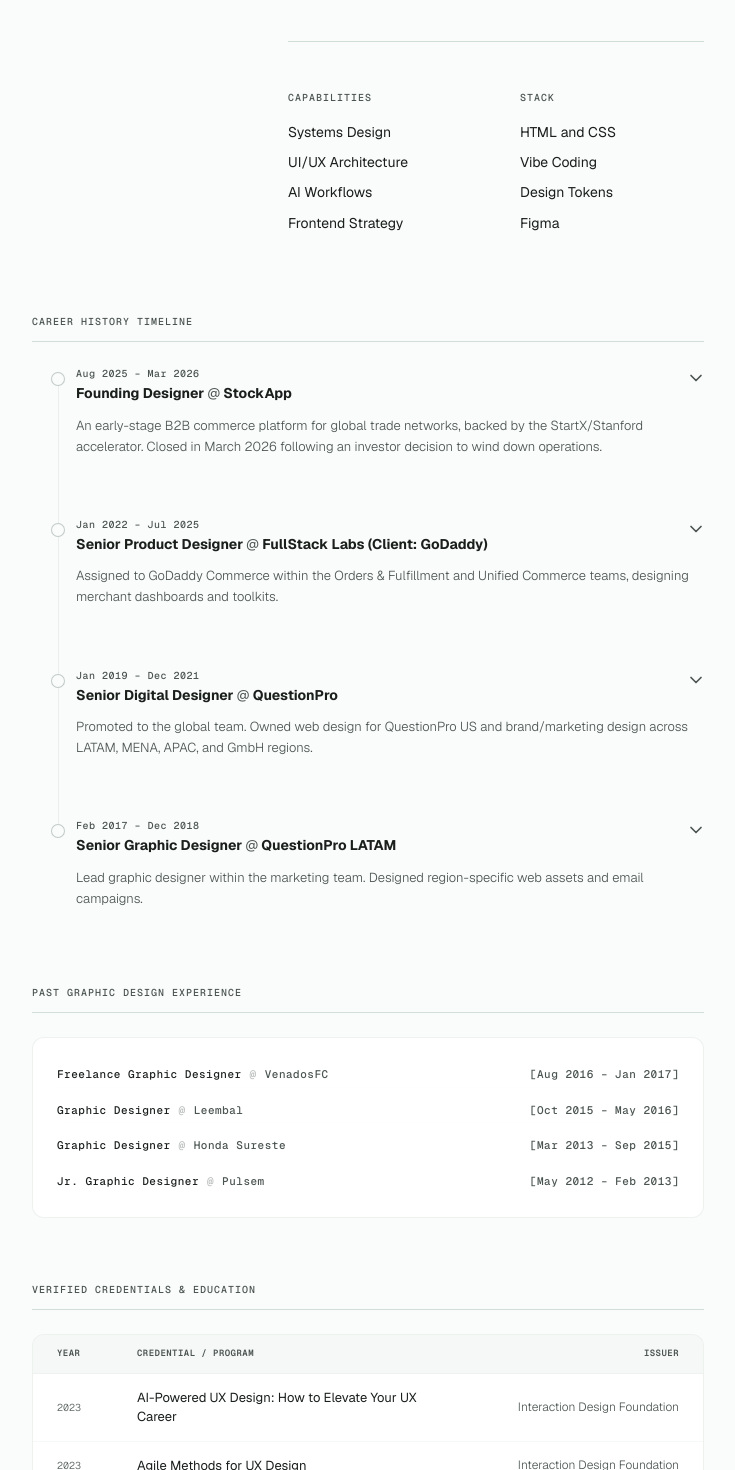
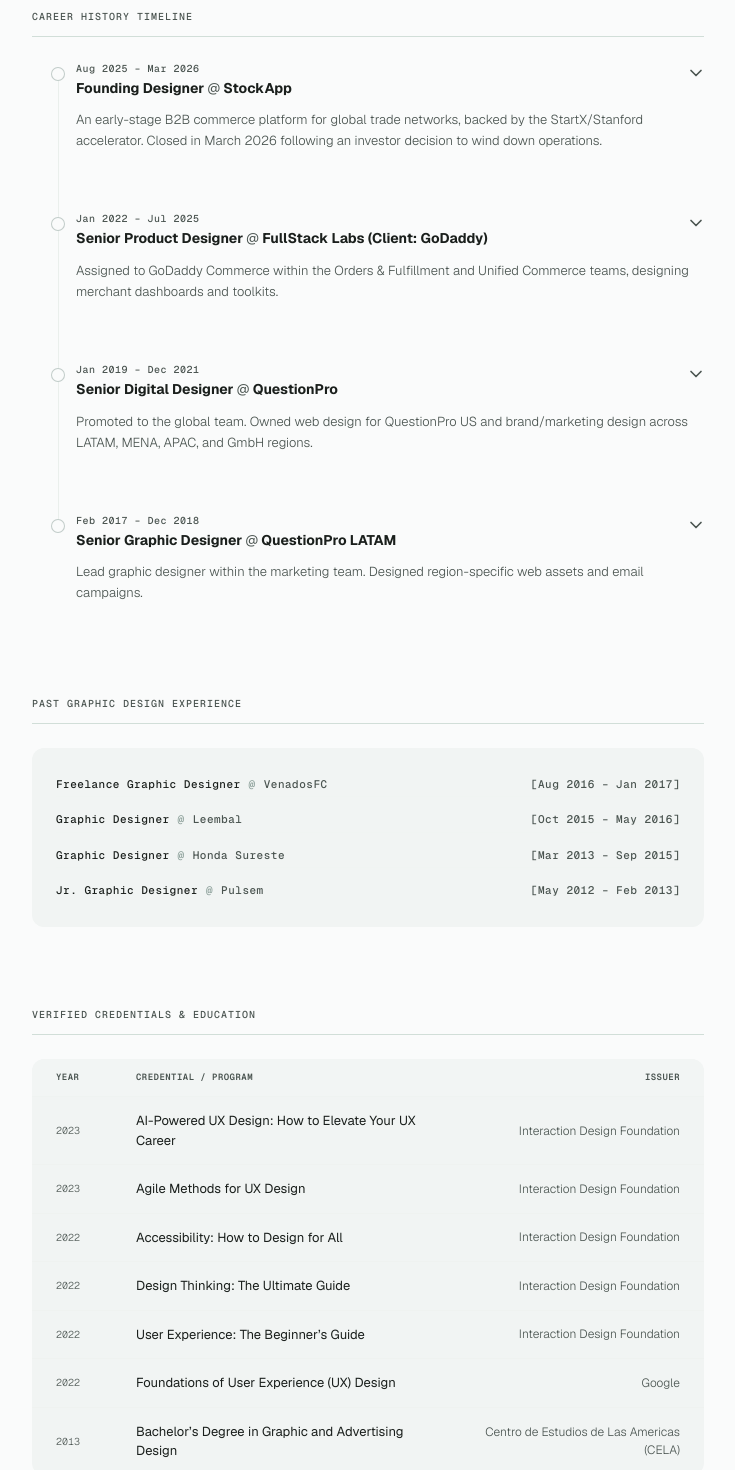
Before and after one commit to omguillermo/portfolio-gemini-v0, a Next.js app: page /about in a window 1280 px wide. Shown: the part 980-2450 px from the top of the page, without its empty margins (272-1007 px from the left). Built offline with nearby package versions, Linux system fonts and the light colour scheme.

Commit message:
design: about page improvements and layout padding standardization

```diff
--- a/app/about/page.tsx
+++ b/app/about/page.tsx
@@ -3,6 +3,7 @@
 import React, { useState, useRef } from 'react';
 import Image from 'next/image';
 import { motion } from 'framer-motion';
+import { ArrowUpRight } from 'lucide-react';
 import Reveal from '@/components/Reveal';
 import TooltipFollower from '@/components/TooltipFollower';
 
@@ -19,8 +20,8 @@
   };
 
   return (
-    <div className="min-h-screen text-primary font-sans antialiased pb-32 selection:bg-selection-bg selection:text-selection-text">
-      <main className="max-w-3xl mx-auto px-6 pt-32 pb-16 md:px-12 md:pt-40 md:pb-24 relative z-10">
+    <div className="min-h-screen text-primary font-sans antialiased pb-0 selection:bg-selection-bg selection:text-selection-text">
+      <main className="max-w-3xl mx-auto px-6 pt-20 pb-12 md:px-12 md:pt-24 md:pb-20 relative z-10">
 
         <Reveal width="100%">
           <h1 className="text-display font-bold tracking-tighter mb-8 leading-tight">
@@ -111,7 +112,6 @@
           </Reveal>
 
           <Reveal width="100%" delay={0.1}>
-            <div className="space-y-12">
             <section className="space-y-4 text-body text-secondary leading-relaxed font-light">
               <p>
                 Hello! I&apos;m Omar Guillermo, a Senior Product Designer with over 14 years of experience.
@@ -135,28 +135,6 @@
                 Feel free to reach out at any time, even just for a quick chat. Looking forward to meeting you!
               </p>
             </section>
-
-              <div className="grid grid-cols-2 gap-12 pt-12 border-t border-border">
-                <div className="space-y-4">
-                  <h3 className="text-mono text-secondary uppercase tracking-widest">Capabilities</h3>
-                  <ul className="space-y-2 text-body">
-                    <li>Systems Design</li>
-                    <li>UI/UX Architecture</li>
-                    <li>AI Workflows</li>
-                    <li>Frontend Strategy</li>
-                  </ul>
-                </div>
-                <div className="space-y-4">
-                  <h3 className="text-mono text-secondary uppercase tracking-widest">Stack</h3>
-                  <ul className="space-y-2 text-body">
-                    <li>HTML and CSS</li>
-                    <li>Vibe Coding</li>
-                    <li>Design Tokens</li>
-                    <li>Figma</li>
-                  </ul>
-                </div>
-              </div>
-            </div>
           </Reveal>
         </div>
 
@@ -258,7 +236,7 @@
         </div>
 
         {/* Prior Experience Section */}
-        <div className="mt-16 space-y-6">
+        <div className="mt-20 space-y-6">
           <Reveal width="100%" overflow="visible">
             <h2 className="text-mono text-secondary uppercase tracking-widest border-b border-border pb-3 mb-6">
               Past Graphic Design Experience
@@ -266,12 +244,12 @@
           </Reveal>
 
           <Reveal width="100%">
-            <div className="font-mono text-mono text-secondary/80 bg-surface border border-border/40 rounded-xl p-6 space-y-2.5">
+            <div className="font-mono text-mono text-secondary bg-surface-inset border-0 rounded-xl p-6 space-y-2.5">
               {priorExperiences.map((exp, idx) => (
                 <div key={idx} className="flex flex-col sm:flex-row sm:items-center justify-between gap-1 text-[11px] hover:text-primary transition-colors py-1 border-b border-border/5 last:border-0">
                   <div className="flex items-center gap-2">
                     <span className="text-primary font-medium">{exp.role}</span>
-                    <span className="text-secondary/40">@</span>
+                    <span className="text-muted">@</span>
                     <span className="text-secondary">{exp.company}</span>
                   </div>
                   <div className="text-secondary tabular-nums">
@@ -284,7 +262,7 @@
         </div>
 
         {/* Certifications and Training */}
-        <div className="mt-16 space-y-6">
+        <div className="mt-20 space-y-6">
           <Reveal width="100%" overflow="visible">
             <h2 className="text-mono text-secondary uppercase tracking-widest border-b border-border pb-3 mb-6">
               Verified Credentials & Education
@@ -292,20 +270,34 @@
           </Reveal>
 
           <Reveal width="100%">
-            <div className="overflow-x-auto border border-border/40 rounded-xl bg-surface">
+            <div className="overflow-x-auto border-0 rounded-xl bg-surface-inset">
               <table className="w-full text-left border-collapse">
                 <thead>
-                  <tr className="border-b border-border/40 text-mono font-mono text-[9px] uppercase tracking-wider text-secondary bg-muted/8">
+                  <tr className="border-b border-border/10 text-mono font-mono text-[9px] uppercase tracking-wider text-secondary bg-surface/5">
                     <th className="px-6 py-3 font-semibold w-20">Year</th>
                     <th className="px-6 py-3 font-semibold">Credential / Program</th>
                     <th className="px-6 py-3 font-semibold text-right">Issuer</th>
                   </tr>
                 </thead>
-                <tbody className="divide-y divide-border/20 text-[13px] font-light">
+                <tbody className="divide-y divide-border/10 text-[13px] font-light">
                   {educationAndCerts.map((cert, idx) => (
-                    <tr key={idx} className="hover:bg-border/30 transition-colors">
+                    <tr key={idx} className="hover:bg-surface/10 transition-colors">
                       <td className="px-6 py-3.5 font-mono text-[10px] text-secondary tabular-nums">{cert.year}</td>
-                      <td className="px-6 py-3.5 text-primary font-normal">{cert.title}</td>
+                      <td className="px-6 py-3.5 text-primary font-normal">
+                        {cert.link ? (
+                          <a
+                            href={cert.link}
+                            target="_blank"
+                            rel="noopener noreferrer"
+                            className="inline hover:text-brand transition-colors group/link"
+                          >
+                            {cert.title}
+                            <ArrowUpRight className="inline-block w-3.5 h-3.5 ml-1 align-middle -translate-y-[1px] opacity-0 group-hover/link:opacity-100 transition-opacity text-brand" />
+                          </a>
+                        ) : (
+                          cert.title
+                        )}
+                      </td>
                       <td className="px-6 py-3.5 text-secondary text-right text-[12px]">{cert.issuer}</td>
                     </tr>
                   ))}
@@ -385,11 +377,11 @@
 ];
 
 const educationAndCerts = [
-  { year: '2023', title: 'AI-Powered UX Design: How to Elevate Your UX Career', issuer: 'Interaction Design Foundation' },
-  { year: '2023', title: 'Agile Methods for UX Design', issuer: 'Interaction Design Foundation' },
-  { year: '2022', title: 'Accessibility: How to Design for All', issuer: 'Interaction Design Foundation' },
-  { year: '2022', title: 'Design Thinking: The Ultimate Guide', issuer: 'Interaction Design Foundation' },
-  { year: '2022', title: 'User Experience: The Beginner’s Guide', issuer: 'Interaction Design Foundation' },
-  { year: '2022', title: 'Foundations of User Experience (UX) Design', issuer: 'Google' },
+  { year: '2023', title: 'AI-Powered UX Design: How to Elevate Your UX Career', issuer: 'Interaction Design Foundation', link: 'https://www.interaction-design.org/' },
+  { year: '2023', title: 'Agile Methods for UX Design', issuer: 'Interaction Design Foundation', link: 'https://www.interaction-design.org/' },
+  { year: '2022', title: 'Accessibility: How to Design for All', issuer: 'Interaction Design Foundation', link: 'https://www.interaction-design.org/' },
+  { year: '2022', title: 'Design Thinking: The Ultimate Guide', issuer: 'Interaction Design Foundation', link: 'https://www.interaction-design.org/' },
+  { year: '2022', title: 'User Experience: The Beginner’s Guide', issuer: 'Interaction Design Foundation', link: 'https://www.interaction-design.org/' },
+  { year: '2022', title: 'Foundations of User Experience (UX) Design', issuer: 'Google', link: 'https://grow.google/' },
   { year: '2013', title: 'Bachelor’s Degree in Graphic and Advertising Design', issuer: 'Centro de Estudios de Las Americas (CELA)' }
 ];
--- a/app/case-studies/[slug]/page.tsx
+++ b/app/case-studies/[slug]/page.tsx
@@ -73,9 +73,9 @@
   };
 
   const content = (
-    <div className="min-h-screen text-primary font-sans antialiased pb-32 selection:bg-selection-bg selection:text-selection-text">
+    <div className="min-h-screen text-primary font-sans antialiased pb-12 md:pb-20 selection:bg-selection-bg selection:text-selection-text">
       {/* Full-width Page Header */}
-      <div className="max-w-5xl mx-auto px-6 md:px-12 pt-32 md:pt-40 pb-8 border-b border-border/10">
+      <div className="max-w-5xl mx-auto px-6 md:px-12 pt-20 md:pt-24 pb-8 border-b border-border/10">
         {/* Return link */}
         <Link href="/" className="inline-flex items-center gap-2 text-small font-mono text-secondary hover:text-brand transition-colors mb-6">
           <ArrowLeft className="w-4 h-4" />
@@ -105,9 +105,7 @@
         {/* Sticky Left Sidebar */}
         <aside className="w-full md:w-[220px] shrink-0 md:sticky md:top-28 h-fit space-y-8 z-30 pb-6 md:pb-0">
           {/* Project Context Box: flat, solid surface-inset */}
-          <div className="bg-surface-inset border-0 rounded-2xl p-5 space-y-4 text-[11px] leading-relaxed">
-            <p className="text-mono font-mono text-[9px] uppercase tracking-wider text-secondary border-b border-border/10 pb-2">Project Context</p>
-            <div className="space-y-3.5">
+          <div className="bg-surface-inset border-0 rounded-2xl p-5 space-y-3.5 text-[11px] leading-relaxed">
             <div>
               <p className="text-mono font-mono text-[9px] uppercase text-secondary tracking-wider">Role</p>
               <p className="font-semibold text-primary mt-0.5">{project.role}</p>
@@ -121,11 +119,8 @@
               <p className="text-primary mt-0.5">{project.constraint}</p>
             </div>
           </div>
-          </div>
 
           {/* Table of Contents */}
-          <div className="space-y-3">
-            <p className="text-mono font-mono text-[9px] uppercase tracking-wider text-secondary border-b border-border/10 pb-2">Table of Contents</p>
           <ul className="space-y-2 text-[10px]">
             {sections.map((sec) => (
               <li key={sec.id}>
@@ -143,7 +138,6 @@
               </li>
             ))}
           </ul>
-          </div>
 
           {/* Try Prototype CTA */}
           {project.prototype_link && (
```
Lines whose indentation alone changed are shown as unchanged.
